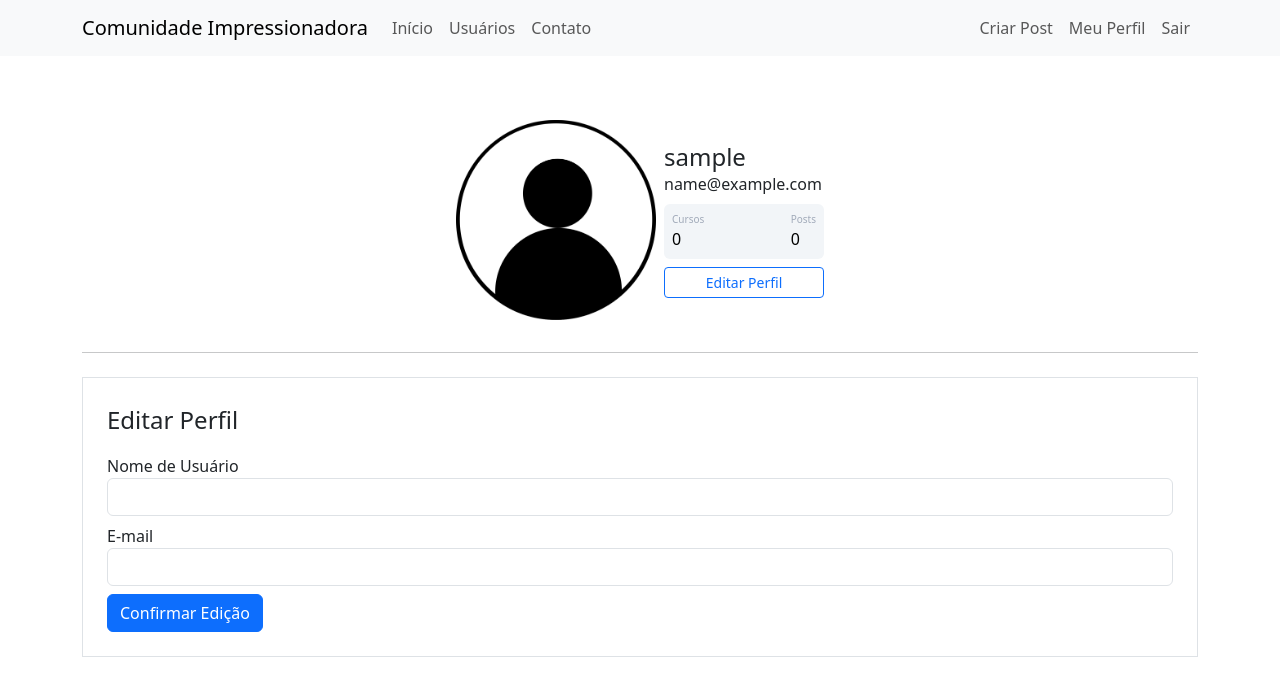
After one commit to Hugo-Hattori/Community_Website, a Flask app: page /perfil/editar in a window 1280 px wide. The commit adds this page. Shown: the top 696 px of the page. Run offline with Flask 3, Linux system fonts and the light colour scheme; the visitor is signed in with stand-in values (Sample User, id 1).

Commit message:
new route created: edit profile

```diff
--- a/comunidade_impressionadora/forms.py
+++ b/comunidade_impressionadora/forms.py
@@ -24,3 +24,9 @@ class FormLogin(FlaskForm):
     senha = PasswordField('Senha', validators=[DataRequired(), Length(6, 20)])
     lembrar_logado = BooleanField('Me manter logado?')
     botao_submit_login = SubmitField('Fazer Login')
+
+
+class FormEditarPerfil(FlaskForm):
+    username = StringField('Nome de Usuário', validators=[DataRequired()])
+    email = StringField('E-mail', validators=[DataRequired(), Email()])
+    botao_submit_editarperfil = SubmitField('Confirmar Edição')
--- a/comunidade_impressionadora/routes.py
+++ b/comunidade_impressionadora/routes.py
@@ -1,6 +1,6 @@
 from comunidade_impressionadora import app, database, bcrypt
 from flask import render_template, redirect, url_for, flash, request
-from comunidade_impressionadora.forms import FormLogin, FormCriarConta
+from comunidade_impressionadora.forms import FormLogin, FormCriarConta, FormEditarPerfil
 from translate import Translator
 from comunidade_impressionadora.models import Usuario
 from flask_login import login_user, logout_user, current_user, login_required
@@ -75,3 +75,11 @@ def perfil():
 @login_required
 def criar_post():
     return render_template('criarpost.html')
+
+
+@app.route('/perfil/editar', methods=['GET', 'POST'])
+@login_required
+def editar_perfil():
+    form = FormEditarPerfil()
+    foto_perfil = url_for('static', filename='fotos_perfil/{}'.format(current_user.foto_perfil))
+    return render_template('editarperfil.html', foto_perfil=foto_perfil, form=form)
--- /dev/null
+++ b/comunidade_impressionadora/templates/editarperfil.html
@@ -0,0 +1,47 @@
+{% extends 'perfil.html' %}
+
+
+{% block form_editar_perfil %}
+
+    <div class="container">
+        <hr>
+        <div class="row">
+            <div class="col">
+                <form method="POST" action="" class="border p-4 mt-2">
+                    {{ form.csrf_token }}
+                    <legend> Editar Perfil </legend>
+                    <fieldset>
+                        <div class="form-group mt-2">
+                            {{ form.username.label(class="form-control-label") }}
+                            {% if form.username.errors %}
+                                {{ form.username(class="form-control is-invalid") }}
+                                <div class="invalid-feedback">
+                                    {% for erro in form.username.errors %}
+                                        {{ traduzir.translate(erro) }}
+                                    {% endfor %}
+                                </div>
+                            {% else %}
+                                {{ form.username(class="form-control") }}
+                            {% endif %}
+                        </div>
+                        <div class="form-group mt-2">
+                            {{ form.email.label(class="form-control-label") }}
+                            {% if form.email.errors %}
+                                {{ form.email(class="form-control is-invalid") }}
+                                <div class="invalid-feedback">
+                                    {% for erro in form.email.errors %}
+                                        {{ traduzir.translate(erro) }}
+                                    {% endfor %}
+                                </div>
+                            {% else %}
+                                {{ form.email(class="form-control") }}
+                            {% endif %}
+                        </div>
+                    </fieldset>
+                    {{ form.botao_submit_editarperfil(class="btn btn-primary mt-2") }}
+                </form>
+            </div>
+        </div>
+    </div>
+
+{% endblock %}
--- a/comunidade_impressionadora/templates/perfil.html
+++ b/comunidade_impressionadora/templates/perfil.html
@@ -34,12 +34,16 @@
                    </div>
 
                    <div class="button mt-2 d-flex flex-row align-items-center">
-
-                    <button class="btn btn-sm btn-outline-primary w-100">Editar Perfil</button>
-
+                       <a class="w-100" href="{{ url_for('editar_perfil') }}">
+                           <button class="btn btn-sm btn-outline-primary w-100">Editar Perfil</button>
+                       </a>
                    </div>
                 </div>
                 </div>
             </div>
          </div>
+
+{% block form_editar_perfil %}
 {% endblock %}
+
+{% endblock %}
```
